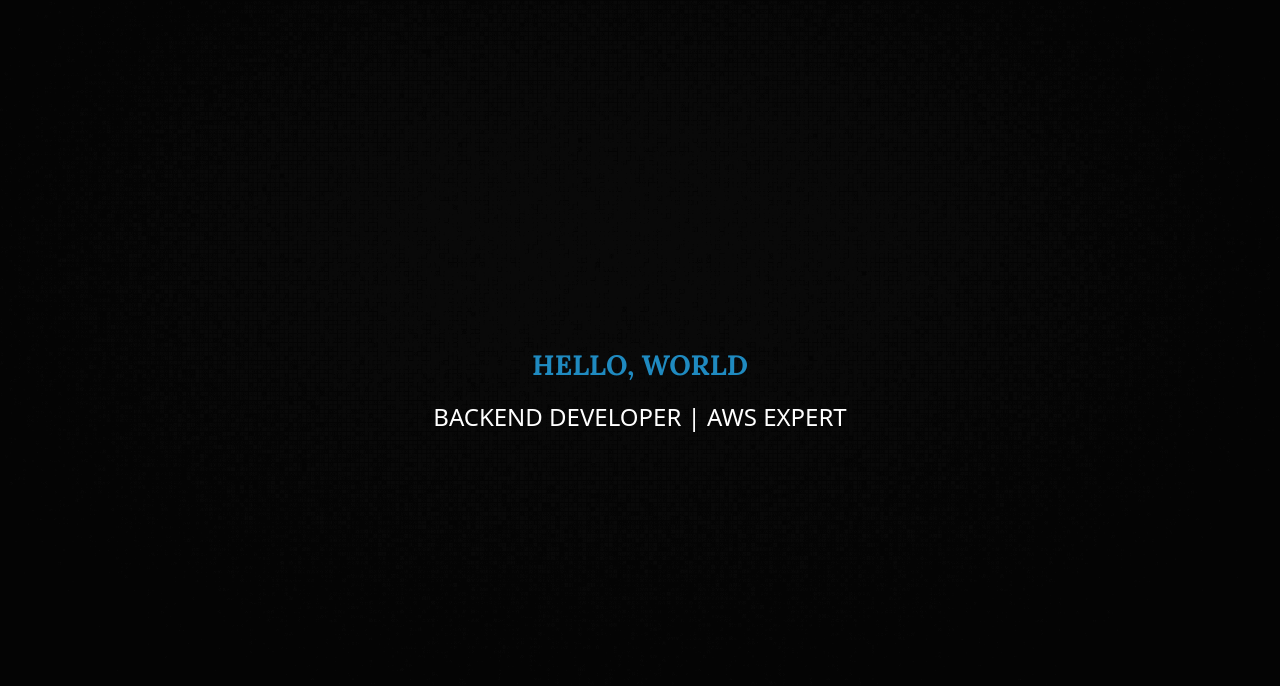
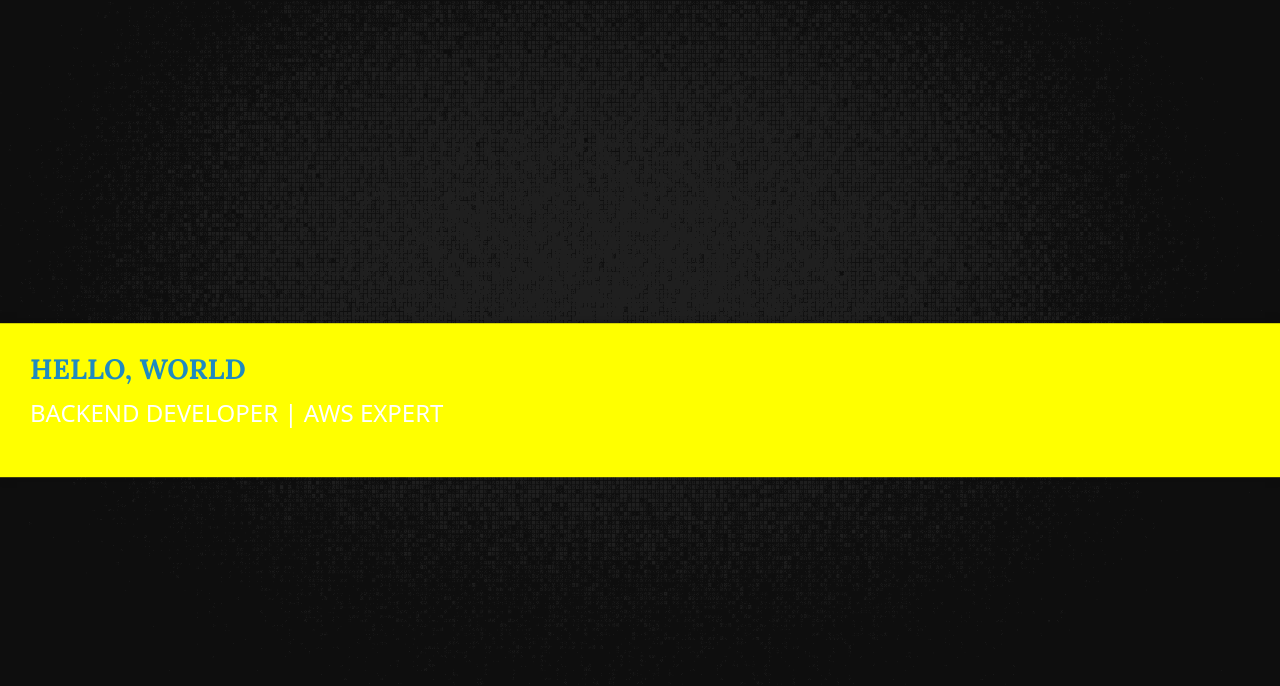
Before and after one commit to Helekin/project-01-portfolio, a Next.js app: page / in a window 1280 px wide. Shown: the top 686 px of the page. Built offline with nearby package versions, Linux system fonts and the light colour scheme.

Commit message:
background image

```diff
--- a/src/components/home/HomePage.jsx
+++ b/src/components/home/HomePage.jsx
@@ -1,23 +1,24 @@
 import { Lora } from "next/font/google";
+import Image from "next/image";
 
 const lora = Lora({ subsets: ["latin"] });
 
 const HomePage = () => {
   return (
-    <header className="header vh-100 text-center position-relative">
-      <div className="text-container position-relative d-flex flex-column justify-content-center align-items-center h-100">
+    <div className="header-container">
+      <Image src="/intro-bg.png" alt="intro bg" fill={true} />
+      <div className="text-container">
         <h5
           className={`${lora.className} text-primary fs-3 fw-bold text-uppercase`}
         >
           Hello, World
         </h5>
-        <h1 className="display-1 fw-bold text-white"></h1>
         <p className="roles text-white text-uppercase fs-4">
           <span>Backend Developer | </span>
           <span>AWS Expert</span>
         </p>
       </div>
-    </header>
+    </div>
   );
 };
 
--- a/src/styles/portfolio.scss
+++ b/src/styles/portfolio.scss
@@ -21,22 +21,23 @@
 @import "/node_modules/@fortawesome/fontawesome-free/scss/brands.scss";
 @import "/node_modules/@fortawesome/fontawesome-free/scss/solid.scss";
 
-header {
-  background: #151515 url("../../public/img/intro-bg.png") no-repeat center center;
-  background-size: cover;
-  background-attachment: fixed;
-}
-
-.header::after {
-  content: "";
+.header-container {
   position: absolute;
   top: 0;
   left: 0;
   width: 100%;
   height: 100%;
-  background: rgba(0, 0, 0, 0.7);
+  object-fit: cover;
+  z-index: -1;
 }
 
-.header .text-container {
-  z-index: 10;
+.header-container .text-container {
+  position: relative;
+  top: 50%;
+  left: 50%;
+  transform: translate(-50%, -50%);
+  z-index: 1;
+  background: yellow;
+  padding: 30px;
+  box-shadow: 0 0 10px rgba(0, 0, 0, 0.25);
 }
```
Also changed, not shown: public/intro-bg.png (renamed from public/img/intro-bg.png).
